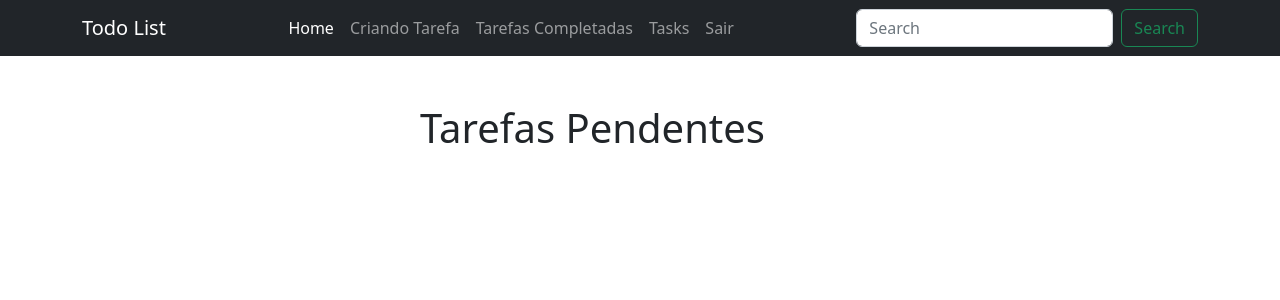
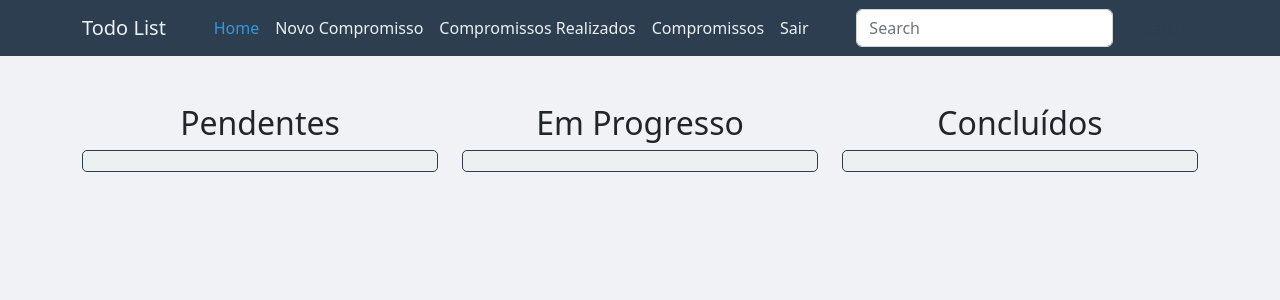
Before and after one commit to ElyasAguiar/todo-list, a Django app: page /exibir_tarefas_completadas in a window 1280 px wide. Shown: the top 300 px of the page. Run offline with Django 4.2, Linux system fonts and the light colour scheme; a user stored in the database is signed in; data comes from the database, SQL or seed files in the repository.

Commit message:
feat: refactor Task model to Commitment and update related forms, templates, and migrations

```diff
--- a/appYoutube/urls.py
+++ b/appYoutube/urls.py
@@ -24,13 +24,13 @@ urlpatterns = [
     path("sigup/", views.sigup, name="sigup"),
     path("sigin/", views.sigin, name="sigin"),
     path("sair/", views.sair, name="sair"),
-    path("tasks/", views.tasks, name="tasks"),
+    path("commitments/", views.commitments, name="commitments"),
     path("criando/tarefa/", views.criando_tarefa, name="criando_tarefa"),
-    path("criando/<int:task_id>/", views.task_detalhe, name="task_detalhe"),
+    path("criando/<int:commitment_id>/", views.commitment_detalhe, name="commitment_detalhe"),
     path(
-        "criando/<int:task_id>/complete", views.complete_tarefa, name="complete_tarefa"
+        "criando/<int:commitment_id>/complete", views.complete_tarefa, name="complete_tarefa"
     ),
-    path("criando/<int:task_id>/delete", views.deletar_tarefa, name="deletar_tarefa"),
+    path("criando/<int:commitment_id>/delete", views.deletar_tarefa, name="deletar_tarefa"),
     path(
         "exibir_tarefas_completadas",
         views.exibir_tarefas_completadas,
--- /dev/null
+++ b/task/static/css/styles.css
@@ -0,0 +1,57 @@
+/* Paleta de cores em variação de azul e cinza */
+body {
+  background-color: #f0f2f5;
+}
+
+.navbar-dark {
+  background-color: #2c3e50 !important;
+  /* Azul escuro */
+}
+
+.navbar-dark .navbar-brand,
+.navbar-dark .nav-link {
+  color: #ecf0f1 !important;
+  /* Cinza claro */
+}
+
+.navbar-dark .nav-link.active {
+  color: #3498db !important;
+  /* Azul claro */
+}
+
+.btn-outline-success {
+  color: #2c3e50 !important;
+  border-color: #2c3e50 !important;
+}
+
+.btn-outline-success:hover {
+  background-color: #3498db !important;
+  border-color: #2c3e50 !important;
+}
+
+.kanban-column {
+  background-color: #ecf0f1 !important;
+  /* Cinza muito claro */
+  border: 1px solid #2c3e50 !important;
+  border-radius: 5px;
+  padding: 10px;
+  margin-bottom: 20px;
+}
+
+.kanban-item {
+  background-color: #bdc3c7 !important;
+  /* Cinza claro */
+  border: 1px solid #2c3e50 !important;
+  border-radius: 5px;
+  margin-bottom: 10px;
+  padding: 10px;
+}
+
+.kanban-item a {
+  color: #2c3e50 !important;
+  text-decoration: none;
+}
+
+.kanban-item a:hover {
+  color: #3498db !important;
+}
--- /dev/null
+++ b/task/templates/commitments.html
@@ -0,0 +1,64 @@
+{% extends 'menu.html' %}
+
+{% block content %}
+
+<main class="container mt-5">
+    <div class="row">
+        <div class="col-md-4">
+            <h2 class="text-center">Pendentes</h2>
+            <ul class="list-group kanban-column">
+                {% for commitment in commitments %}
+                {% if commitment.status == 'pending' %}
+                <li class="list-group-item kanban-item">
+                    <a href="{% url 'commitment_detalhe' commitment.id %}">
+                        <header class="d-flex justify-content-between">
+                            <p class="fw-bold">{{ commitment.title }}</p>
+                            <p>{{ commitment.category }}</p>
+                            <p>By: {{ commitment.user.username }}</p>
+                        </header>
+                    </a>
+                </li>
+                {% endif %}
+                {% endfor %}
+            </ul>
+        </div>
+        <div class="col-md-4">
+            <h2 class="text-center">Em Progresso</h2>
+            <ul class="list-group kanban-column">
+                {% for commitment in commitments %}
+                {% if commitment.status == 'in_progress' %}
+                <li class="list-group-item kanban-item">
+                    <a href="{% url 'commitment_detalhe' commitment.id %}">
+                        <header class="d-flex justify-content-between">
+                            <p class="fw-bold">{{ commitment.title }}</p>
+                            <p>{{ commitment.category }}</p>
+                            <p>By: {{ commitment.user.username }}</p>
+                        </header>
+                    </a>
+                </li>
+                {% endif %}
+                {% endfor %}
+            </ul>
+        </div>
+        <div class="col-md-4">
+            <h2 class="text-center">Concluídos</h2>
+            <ul class="list-group kanban-column">
+                {% for commitment in commitments %}
+                {% if commitment.status == 'completed' %}
+                <li class="list-group-item kanban-item">
+                    <a href="{% url 'commitment_detalhe' commitment.id %}">
+                        <header class="d-flex justify-content-between">
+                            <strong class="fw-bold text-success">{{ commitment.title }}</strong>
+                            <p>{{ commitment.category }}</p>
+                            <p>By: {{ commitment.user.username }}</p>
+                        </header>
+                    </a>
+                </li>
+                {% endif %}
+                {% endfor %}
+            </ul>
+        </div>
+    </div>
+</main>
+
+{% endblock %}
--- a/task/templates/menu.html
+++ b/task/templates/menu.html
@@ -2,16 +2,18 @@
 <html lang="pt-br">
 
 <head>
+  {% load static %}
   <title>Todo List</title>
   <link href="https://cdn.jsdelivr.net/npm/bootstrap@5.2.2/dist/css/bootstrap.min.css" rel="stylesheet"
     integrity="sha384-Zenh87qX5JnK2Jl0vWa8Ck2rdkQ2Bzep5IDxbcnCeuOxjzrPF/et3URy9Bv1WTRi" crossorigin="anonymous">
+  <link href="{% static 'css/styles.css' %}" rel="stylesheet">
   <script src="https://cdn.jsdelivr.net/npm/bootstrap@5.2.2/dist/js/bootstrap.bundle.min.js"
     integrity="sha384-OERcA2EqjJCMA+/3y+gxIOqMEjwtxJY7qPCqsdltbNJuaOe923+mo//f6V8Qbsw3"
     crossorigin="anonymous"></script>
 </head>
 
 <body>
-  <nav class="navbar navbar-expand-lg navbar-dark bg-dark">
+  <nav class="navbar navbar-expand-lg navbar-dark">
     <div class="container">
       <a class="navbar-brand mx-auto" href="#">Todo List</a>
       <button class="navbar-toggler" type="button" data-bs-toggle="collapse" data-bs-target="#navbarNav"
@@ -25,13 +27,13 @@
             <a class="nav-link active" aria-current="page" href="/">Home</a>
           </li>
           <li class="nav-item">
-            <a class="nav-link" href="/criando/tarefa">Criando Tarefa</a>
+            <a class="nav-link" href="/criando/tarefa">Novo Compromisso</a>
           </li>
           <li class="nav-item">
-            <a class="nav-link" href="{% url 'exibir_tarefas_completadas' %}">Tarefas Completadas</a>
+            <a class="nav-link" href="{% url 'exibir_tarefas_completadas' %}">Compromissos Realizados</a>
           </li>
           <li class="nav-item">
-            <a class="nav-link" href="/tasks">Tasks</a>
+            <a class="nav-link" href="/commitments">Compromissos</a>
           </li>
           <li class="nav-item">
             <a class="nav-link" href="/sair">Sair</a>
@@ -58,3 +60,5 @@
   {% block content %}
   {% endblock %}
 </body>
+
+</html>
--- a/task/templates/tasks.html
+++ /dev/null
@@ -1,55 +0,0 @@
-{% extends 'menu.html' %}
-
-
-{% block content %}
-
-
-<main class="container mt-5">
-
-    <div class="row">
-
-        <div class="col-md-5 offset-md-3">
-
-            <h1 class="text-center"> Tarefas Pendentes </h1>
-
-            <ul class="list-group">
-
-                {% for task in tasks %}
-
-                <a class="list-group-item" href="{% url 'task_detalhe'  task.id %}">
-
-                    <header class="d-flex justify-content-between">
-
-                        {% if task.important %}
-
-                        <strong class="fw-bold text-success"> {{task.title}}</strong>
-
-                        {% else %}
-
-
-                        <p class="fw-bold"> {{task.title}} </p>
-
-                        {% endif %}
-
-                        <p class="fw-bold">{{task.category}}</p>
-
-                        <p> By: {{ task.user.username }}</p>
-
-                    </header>
-
-
-                    {% endfor %}
-
-
-
-
-            </ul>
-
-
-        </div>
-
-    </div>
-
-</main>
-
-{% endblock %}
--- a/task/views.py
+++ b/task/views.py
@@ -4,15 +4,17 @@ from django.contrib.auth.forms import UserCreationForm, AuthenticationForm
 from django.contrib.auth import login, logout, authenticate
 from django.shortcuts import render, redirect, get_object_or_404
 from django.contrib.auth.decorators import login_required
-from .forms import TaskForm
-from .models import Task
+from .forms import CommitmentForm
+from .models import Commitment, Category
 from django.contrib.auth.models import User
 from django.utils import timezone
 
+import logging
 # Create your views here.
 
 # Home do Projeto
 
+logger = logging.getLogger(__name__)
 
 def home(request):
     return render(request, "home.html")
@@ -37,7 +39,7 @@ def sigup(request):
 
                 login(request, user)
 
-                return redirect("tasks")
+                return redirect("commitments")
 
             except:
                 return render(
@@ -77,7 +79,7 @@ def sigin(request):
 
         else:
             login(request, user)
-            return redirect("tasks")
+            return redirect("commitments")
 
 
 @login_required
@@ -86,90 +88,101 @@ def sair(request):
     return redirect("home")
 
 
-@login_required
-def tasks(request):
-    return render(request, "tasks.html")
+# @login_required
+# def commitments(request):
+#     return render(request, "commitments.html")
 
 
 @login_required
 def criando_tarefa(request):
 
     if request.method == "GET":
-        return render(request, "criando_tarefa.html", {"form": TaskForm})
+        categories = Category.objects.all()
+        return render(
+            request,
+            "criando_tarefa.html",
+            {"form": CommitmentForm, "categories": categories},
+        )
+    else:
+        try:
+            form = CommitmentForm(request.POST)
+            new_commitment = form.save(commit=False)
+            new_commitment.user = request.user
+            logger.info(f"Usuário {request.user} criou a tarefa {new_commitment.title}")
+            new_commitment.save()
+            return redirect("commitments")
 
-    else:
-
-        try:
-            form = TaskForm(request.POST)
-            new_task = form.save(commit=False)
-            new_task.user = request.user
-            new_task.save()
-            return redirect("tasks")
-
-        except ValueError:
-
+        except ValueError as e:
+            logger.error(f"Erro ao criar a tarefa {e}")
             return render(
                 request,
                 "criando_tarefa.html",
-                {"form": TaskForm, "error": "Favor inserir dados validos"},
+                {"form": CommitmentForm, "error": "Favor inserir dados validos"},
             )
 
 
 @login_required
-def tasks(request):
-    tasks = Task.objects.filter(user=request.user, datecompleted__isnull=True)
-    return render(request, "tasks.html", {"tasks": tasks})
+def commitments(request):
+    commitments = Commitment.objects.filter(user=request.user).order_by(
+        "-date_commitmment"
+    )
+    return render(request, "commitments.html", {"commitments": commitments})
 
 
 @login_required
-def task_detalhe(request, task_id):
+def commitment_detalhe(request, commitment_id):
 
     if request.method == "GET":
-        task = get_object_or_404(
-            Task, pk=task_id, user=request.user
+        commitment = get_object_or_404(
+            Commitment, pk=commitment_id, user=request.user
         )  # tenho que importar o get_object_or_404 serve para so ids das tarefas
-        form = TaskForm(instance=task)
-        return render(request, "task_detalhe.html", {"task": task, "form": form})
+        form = CommitmentForm(instance=commitment)
+        return render(
+            request, "commitment_detalhe.html", {"commitment": commitment, "form": form}
+        )
 
     else:
         try:
-            task = get_object_or_404(Task, pk=task_id, user=request.user)
-            form = TaskForm(request.POST, instance=task)
+            commitment = get_object_or_404(Commitment, pk=commitment_id, user=request.user)
+            form = CommitmentForm(request.POST, instance=commitment)
             form.save()
-            return redirect("tasks")
+            return redirect("commitments")
 
         except ValueError:
             return render(
                 request,
-                "task_detalhe.html",
-                {"task": task, "form": form, "error": "Erro ao atualizar a tarefa"},
+                "commitment_detalhe.html",
+                {"commitment": commitment, "form": form, "error": "Erro ao atualizar a tarefa"},
             )
 
 
 # completar tarefa
 @login_required
-def complete_tarefa(request, task_id):
-    task = get_object_or_404(Task, pk=task_id, user=request.user)
+def complete_tarefa(request, commitment_id):
+    task = get_object_or_404(Commitment, pk=commitment_id, user=request.user)
 
     if request.method == "POST":
         task.datecompleted = timezone.now()
         task.save()
-        return redirect("tasks")
+        return redirect("commitments")
 
 
 # deletar tarefa
 @login_required
-def deletar_tarefa(request, task_id):
-    task = get_object_or_404(Task, pk=task_id, user=request.user)
+def deletar_tarefa(request, commitment_id):
+    task = get_object_or_404(Commitment, pk=commitment_id, user=request.user)
 
     if request.method == "POST":
         task.delete()
-        return redirect("tasks")
+        return redirect("commitments")
 
 
 # exibir todas as tarefas completadas
 @login_required
 def exibir_tarefas_completadas(request):
-    tasks = Task.objects.filter(user=request.user, datecompleted__isnull=False).order_by
-    ("-datecompleted")
-    return render(request, "tasks.html", {"tasks": tasks})
+    commitments = Commitment.objects.filter(
+        user=request.user,
+        status="completed",
+    ).order_by
+    ("-date_commitmment")
+    return render(request, "commitments.html", {"commitments": commitments})
```
Also changed, not shown: appYoutube/settings.py (+6 -2 lines), task/admin.py (+4 -4 lines), task/forms.py (+10 -4 lines), task/models.py (+54 -5 lines), task/templates/commitment_detalhe.html (renamed from task/templates/task_detalhe.html, +3 -19 lines), task/templates/criando_tarefa.html (+15 -9 lines), db.sqlite3, task/migrations/0005_commitment_invitation_notification_step_delete_task.py (added), task/migrations/0006_alter_commitment_status.py (added), task/migrations/0007_alter_commitment_status.py (added), task/migrations/0008_alter_commitment_status.py (added).
